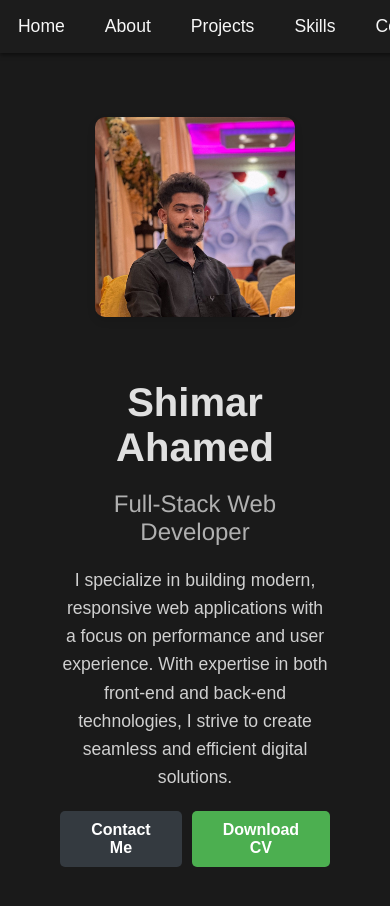
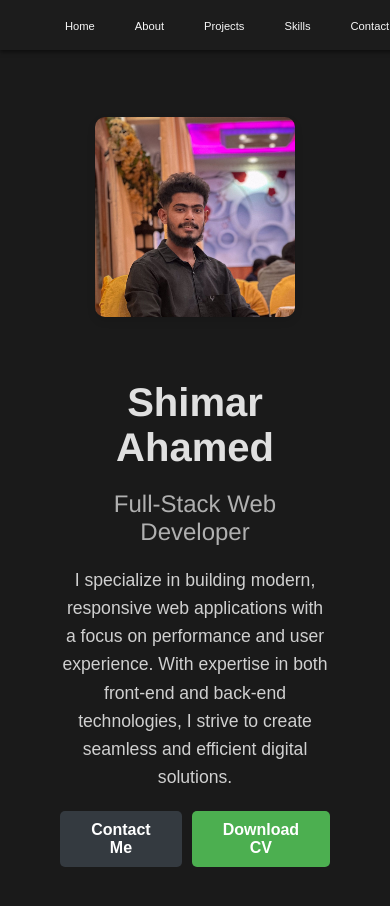
Before and after one commit to Shimar-Ahamed/react-portfolio-vercel, a React (Create React App) app: page / in a window 390 px wide. Shown: the top 906 px of the page. Built offline with nearby package versions, Linux system fonts and the light colour scheme.

Commit message:
navbar responsive for mobile screen

```diff
--- a/src/components/Navbar.css
+++ b/src/components/Navbar.css
@@ -1,3 +1,4 @@
+/* Default styles for larger screens */
 .navbar {
   background-color: #1C1C1C; /* Slightly lighter shade for contrast */
   padding: 1rem 2rem;
@@ -10,7 +11,6 @@
   z-index: 1000;
   box-shadow: 0 2px 4px rgba(0, 0, 0, 0.5); /* Slightly more pronounced shadow */
 }
-
 
 .navbar ul {
   list-style: none;
@@ -53,3 +53,10 @@
   width: 100%;
   left: 0;
 }
+
+/* Responsive styles for smaller screens */
+@media (max-width: 768px) {
+  .navbar a {
+    font-size: 0.7rem; /* Smaller text size */
+  }
+}
```
